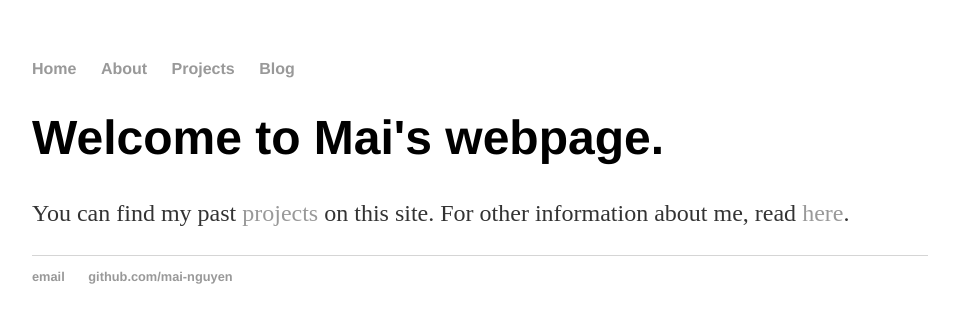
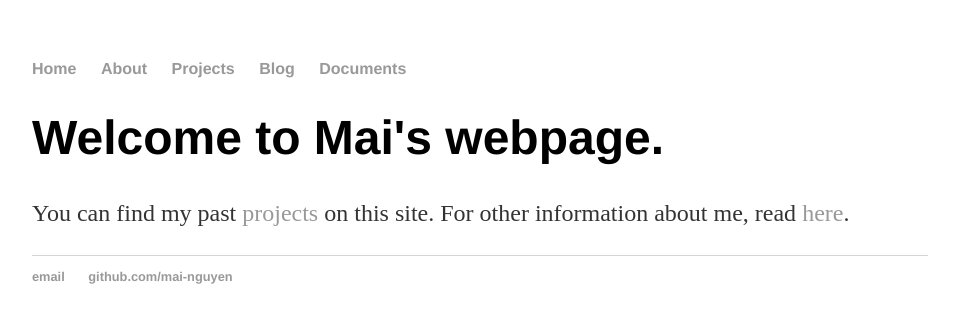
Before and after one commit to mai-nguyen/mai-nguyen.github.io, a Jekyll site: the page built from index.html, in a window 1280 px wide. Shown: the top 323 px of the page, without its empty margins (160-1119 px from the left). Built offline with Jekyll 4.4.1, drawn with Linux system fonts in a browser that asks for light colours.

Commit message:
Update default.html

```diff
--- a/_layouts/default.html
+++ b/_layouts/default.html
@@ -13,6 +13,7 @@
 		        	<li><a href="/about">About</a></li>
 	        		<li><a href="/projects">Projects</a></li>
 	        		<li><a href="/blog">Blog</a></li>
+                  	<li><a href="/doc">Documents</a></li>
 	    		</ul>
 			</nav>
 			<div class="container">
```
